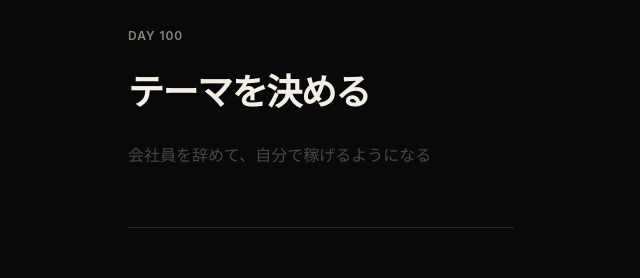
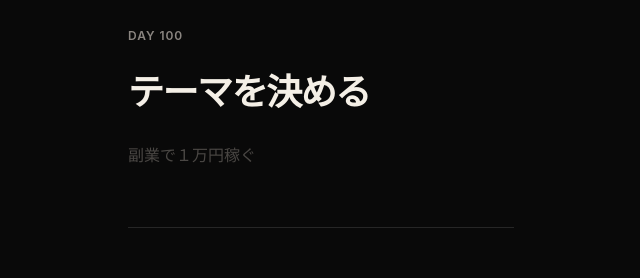
Before and after one commit to zzzKazzz/DAY-ONE, a React (Vite) app: page / in a window 1280 px wide. Shown: the top 278 px of the page, without its empty margins (319-959 px from the left). Built offline with nearby package versions, Linux system fonts and the light colour scheme.

Commit message:
文字変更

```diff
--- a/src/screens/Onboarding.tsx
+++ b/src/screens/Onboarding.tsx
@@ -18,7 +18,7 @@ export function Onboarding({ onStart }: Props) {
         id="theme"
         className="theme-input"
         rows={3}
-        placeholder="会社員を辞めて、自分で稼げるようになる"
+        placeholder="副業で１万円稼ぐ"
         value={theme}
         onChange={(event) => setTheme(event.target.value)}
         autoFocus
```
